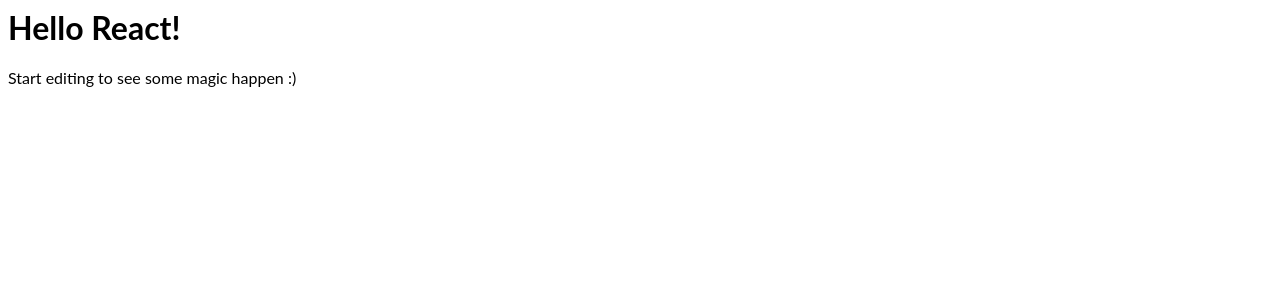
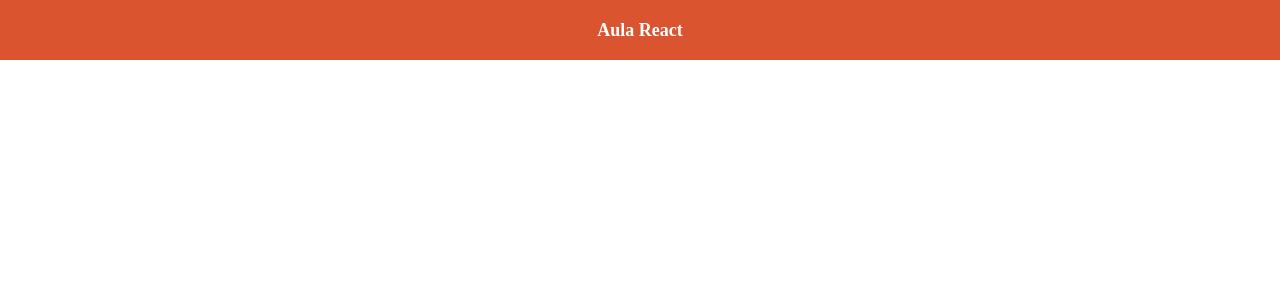
Before and after one commit to henrique2601/react-routes-http-exercise, a React (Create React App) app: page / in a window 1280 px wide. Shown: the top 300 px of the page. Built offline with nearby package versions, Linux system fonts and the light colour scheme.

Commit message:
3 files modified, 3 added, 1 deleted

```diff
--- /dev/null
+++ b/App.js
@@ -0,0 +1,12 @@
+import React from 'react';
+import Header from './components/Header';
+
+function App() {
+  return (
+    <div>
+      <Header />
+    </div>
+  );
+}
+
+export default App;
--- a/Hello.js
+++ /dev/null
@@ -1,3 +0,0 @@
-import React from 'react';
-
-export default ({ name }) => <h1>Hello {name}!</h1>;
--- /dev/null
+++ b/components/Header/index.js
@@ -0,0 +1,6 @@
+import React from 'react';
+import './style.css';
+
+const Header = () => <header id="main-header">Aula React</header>
+
+export default Header;
--- /dev/null
+++ b/components/Header/style.css
@@ -0,0 +1,11 @@
+header#main-header {
+  width:100%;
+  height: 60px;
+  background: #da552f;
+  font-size: 18px;
+  font-weight: bold;
+  display: flex;
+  justify-content: center;
+  align-items: center;
+  color: #fff;
+}
--- a/index.js
+++ b/index.js
@@ -1,26 +1,6 @@
 import React, { Component } from 'react';
 import { render } from 'react-dom';
-import Hello from './Hello';
+import App from './App';
 import './style.css';
 
-class App extends Component {
-  constructor() {
-    super();
-    this.state = {
-      name: 'React'
-    };
-  }
-
-  render() {
-    return (
-      <div>
-        <Hello name={this.state.name} />
-        <p>
-          Start editing to see some magic happen :)
-        </p>
-      </div>
-    );
-  }
-}
-
 render(<App />, document.getElementById('root'));
--- a/package.json
+++ b/package.json
@@ -4,7 +4,8 @@
   "private": true,
   "dependencies": {
     "react": "^16.8.0",
-    "react-dom": "^16.8.0"
+    "react-dom": "^16.8.0",
+    "react-router-dom": "^5.0.1"
   },
   "scripts": {
     "start": "react-scripts start",
--- a/style.css
+++ b/style.css
@@ -1,3 +1,6 @@
-h1, p {
-  font-family: Lato;
+* {
+  margin: 0;
+  padding: 0;
+  outline: 0;
+  box-sizing: border-box;
 }
```
